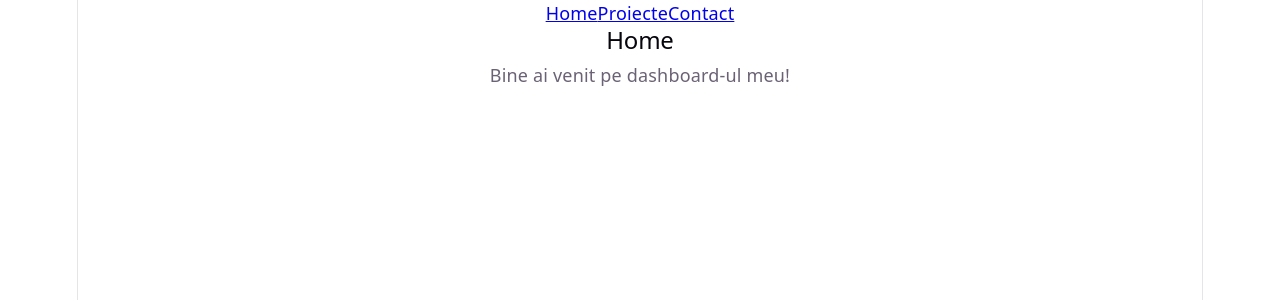
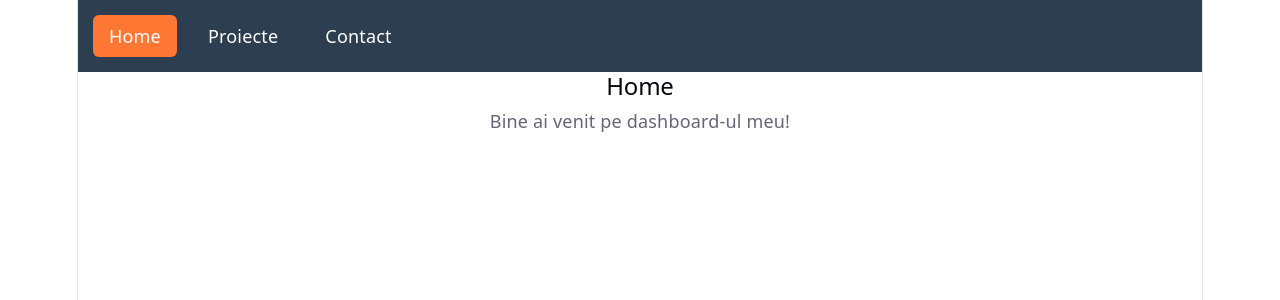
Before and after one commit to Annemona160/Lab-PW, a React (Vite) app: page / in a window 1280 px wide. Shown: the top 300 px of the page. Built offline with nearby package versions, Linux system fonts and the light colour scheme.

Commit message:
ex3: Stilizare și link activ

```diff
--- a/src/App.css
+++ b/src/App.css
@@ -182,3 +182,19 @@
     border-right-color: var(--border);
   }
 }
+
+
+nav {
+ display: flex;
+ gap: 15px;
+ padding: 15px;
+ background: #2C3E50;
+}
+nav a {
+ color: white;
+ text-decoration: none;
+ padding: 8px 16px;
+ border-radius: 6px;
+}
+nav a:hover { background: #34495E; }
+nav a.active { background: #FF7733; }
--- a/src/App.jsx
+++ b/src/App.jsx
@@ -3,6 +3,7 @@
 import Projects from './pages/Projects';
 import Contact from './pages/Contact';
 import Navbar from './Navbar';
+import './App.css';
 function App() {
  return (
  <BrowserRouter>
--- a/src/Navbar.jsx
+++ b/src/Navbar.jsx
@@ -1,10 +1,10 @@
-import { Link } from 'react-router';
+import { NavLink } from 'react-router';
 function Navbar() {
  return (
  <nav>
- <Link to="/">Home</Link>
- <Link to="/projects">Proiecte</Link>
- <Link to="/contact">Contact</Link>
+ <NavLink to="/">Home</NavLink>
+ <NavLink to="/projects">Proiecte</NavLink>
+ <NavLink to="/contact">Contact</NavLink>
  </nav>
  );
 }
```
